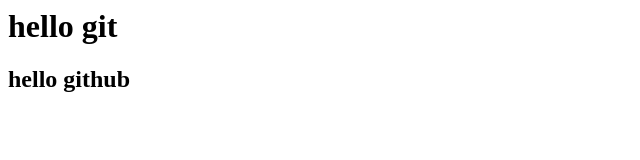
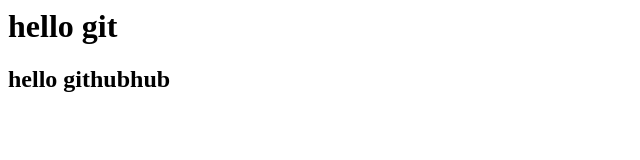
Before and after one commit to hirokeee/sample, a plain HTML site: page index.html in a window 1280 px wide. Shown: the full height of the page, 0-640 px from the left. Drawn offline with Linux system fonts and the light colour scheme.

```diff
--- a/index.html
+++ b/index.html
@@ -1,2 +1,2 @@
 <h1>hello git</h1>
-<h2>hello github</h2>
+<h2>hello githubhub</h2>
```
Also changed, not shown: home.html (added, +1 -0 lines).
